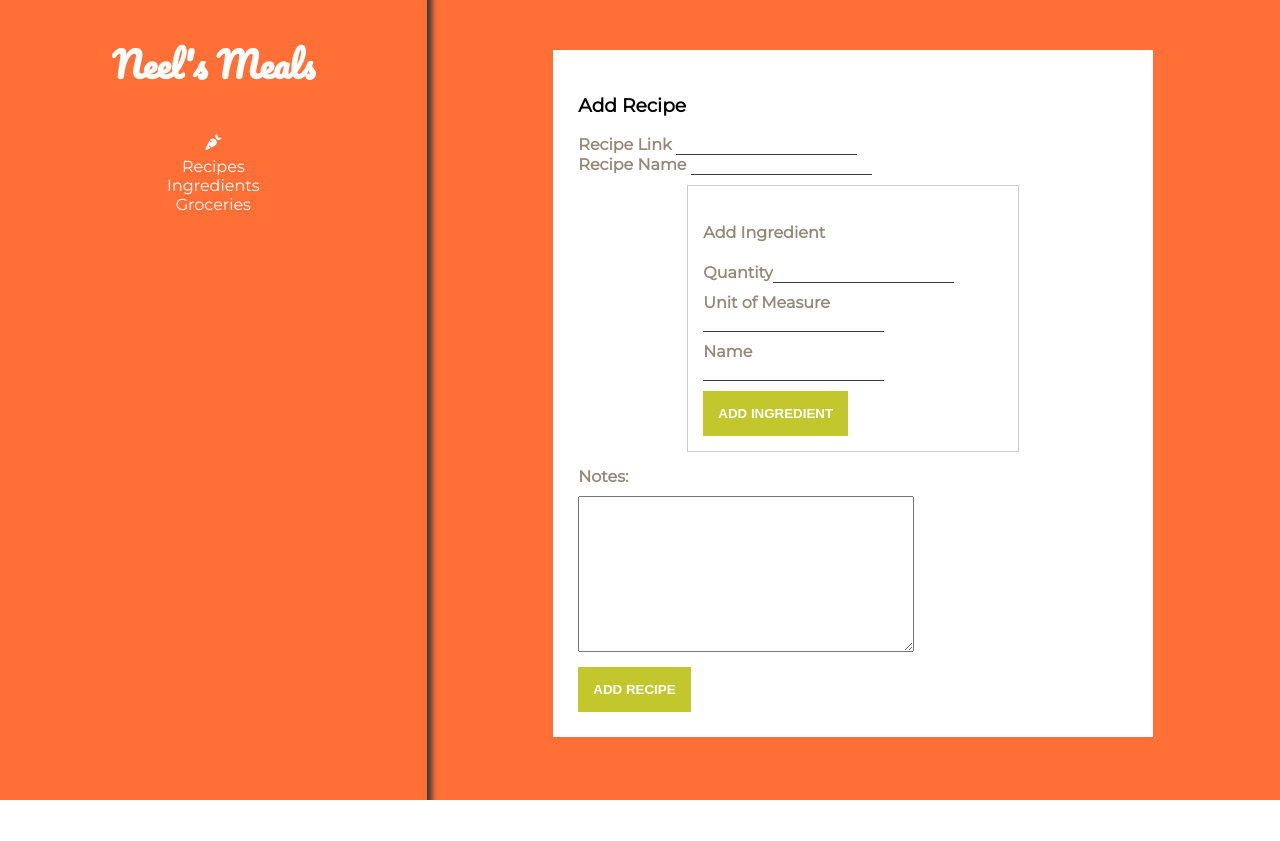
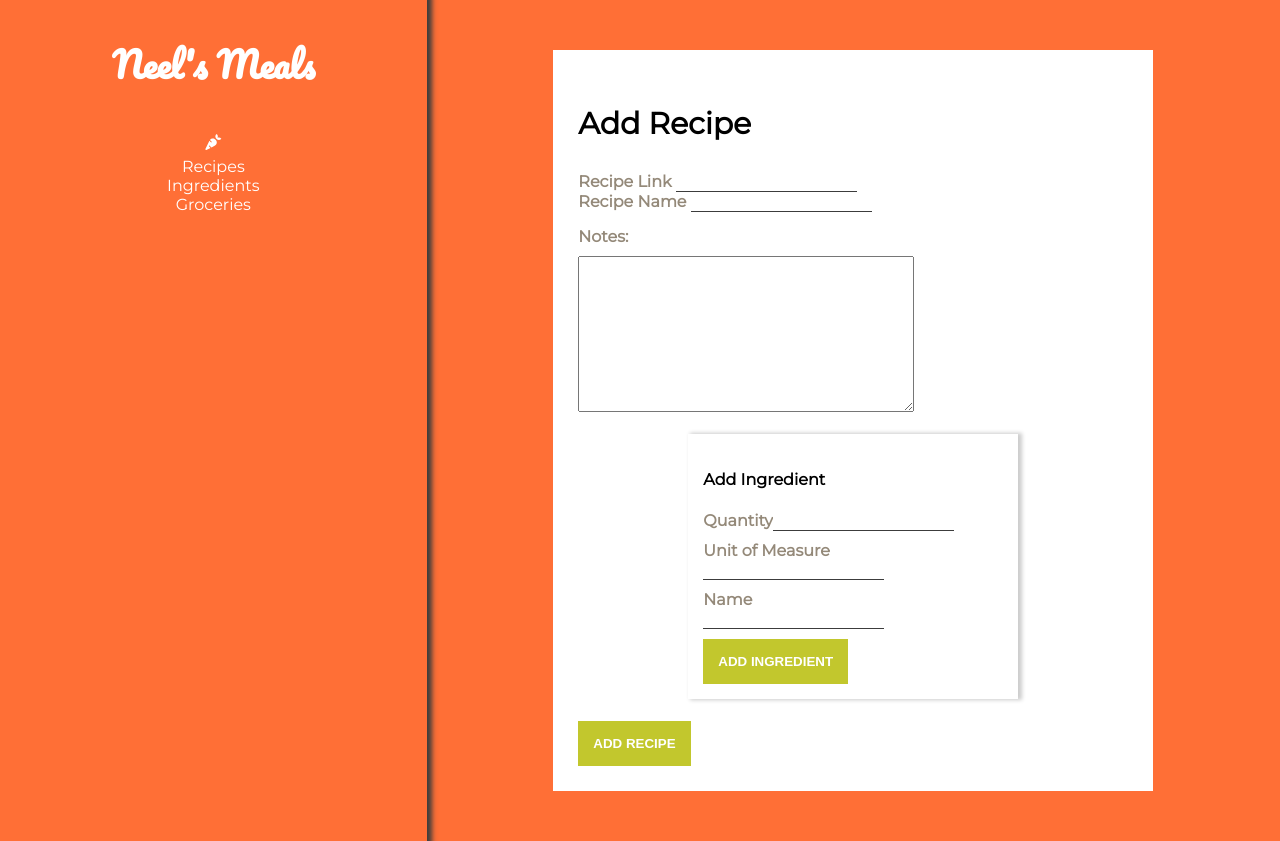
Before and after one commit to nkartha2/the-grocery-list, a React (Create React App) app in the folder app/static/: page /add/recipe in a window 1280 px wide. Before the commit the page ends 800 px from the top, so only its background shows below. Built offline with nearby package versions, Linux system fonts and the light colour scheme.

Commit message:
styling updates to recipe form

```diff
--- a/app/static/src/RecipeForm.tsx
+++ b/app/static/src/RecipeForm.tsx
@@ -62,12 +62,12 @@ function RecipeForm(props: RecipeState): JSX.Element {
             onChange={(e) => handleNameChange(e)}
           />
         </div>
-        {props.ingredients.length > 0 && <IngredientToBeAddedList/>}
-        <IngredientForm />
         <div className="form-input">
           <label>Notes: </label>
           <textarea name="notes" />
         </div>
+        {props.ingredients.length > 0 && <IngredientToBeAddedList/>}
+        <IngredientForm />
         <Button
           onClick={submitRecipe}
           ctaString={'Add Recipe'}
--- a/app/static/src/styles/_base.scss
+++ b/app/static/src/styles/_base.scss
@@ -9,8 +9,13 @@
   font-family: 'Montserrat';
 }
 
+h3,
+h4 {
+  color: #000;
+}
+
 h3 {
-  color: #000;
+  font-size: 30px;
 }
 
 .main-nav {
--- a/app/static/src/styles/_forms.scss
+++ b/app/static/src/styles/_forms.scss
@@ -20,8 +20,8 @@
   }
   &.sub {
     width: 300px;
-    margin: 10px auto;
-    border: 1px solid #ccc;
+    margin: 22px auto;
+    box-shadow: 3px 0px 4px 1px #ccc;
     padding: 15px;
   }
 }
```
